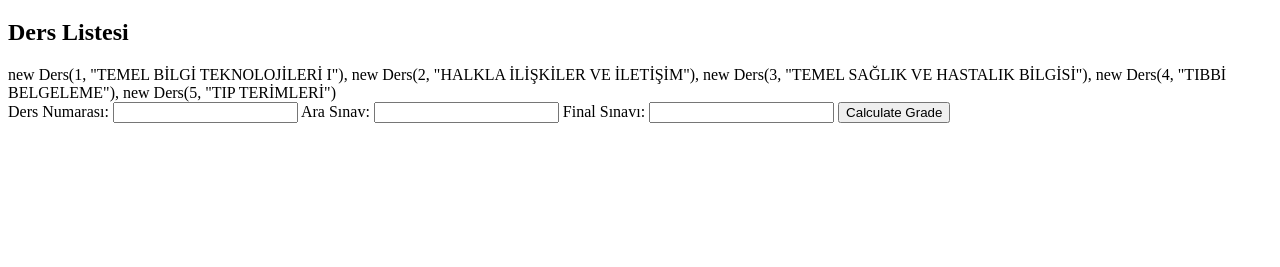
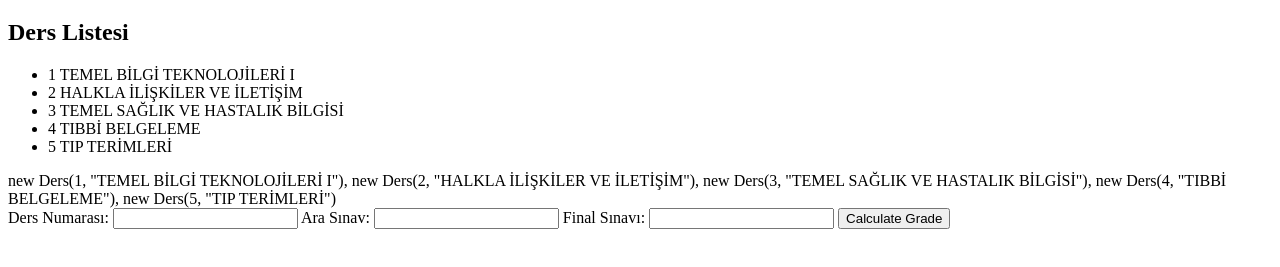
Before and after one commit to cagribolat/not_hesapla.io, a plain HTML site: page index.html in a window 1280 px wide. Shown: the part 61-328 px from the top of the page. Drawn offline with Linux system fonts and the light colour scheme.

Commit message:
Update index.html

```diff
--- a/index.html
+++ b/index.html
@@ -61,7 +61,12 @@ new Ders(1, "TEMEL BİLGİ TEKNOLOJİLERİ I"),
             }
         }
 
-
+        var dersler = [
+            new Ders(1, "TEMEL BİLGİ TEKNOLOJİLERİ I"),
+            new Ders(2, "HALKLA İLİŞKİLER VE İLETİŞİM"),
+            new Ders(3, "TEMEL SAĞLIK VE HASTALIK BİLGİSİ"),
+            new Ders(4, "TIBBİ BELGELEME"),
+            new Ders(5, "TIP TERİMLERİ")
         ];
 
         function ders_isimleri_listele(dersler) {
```
